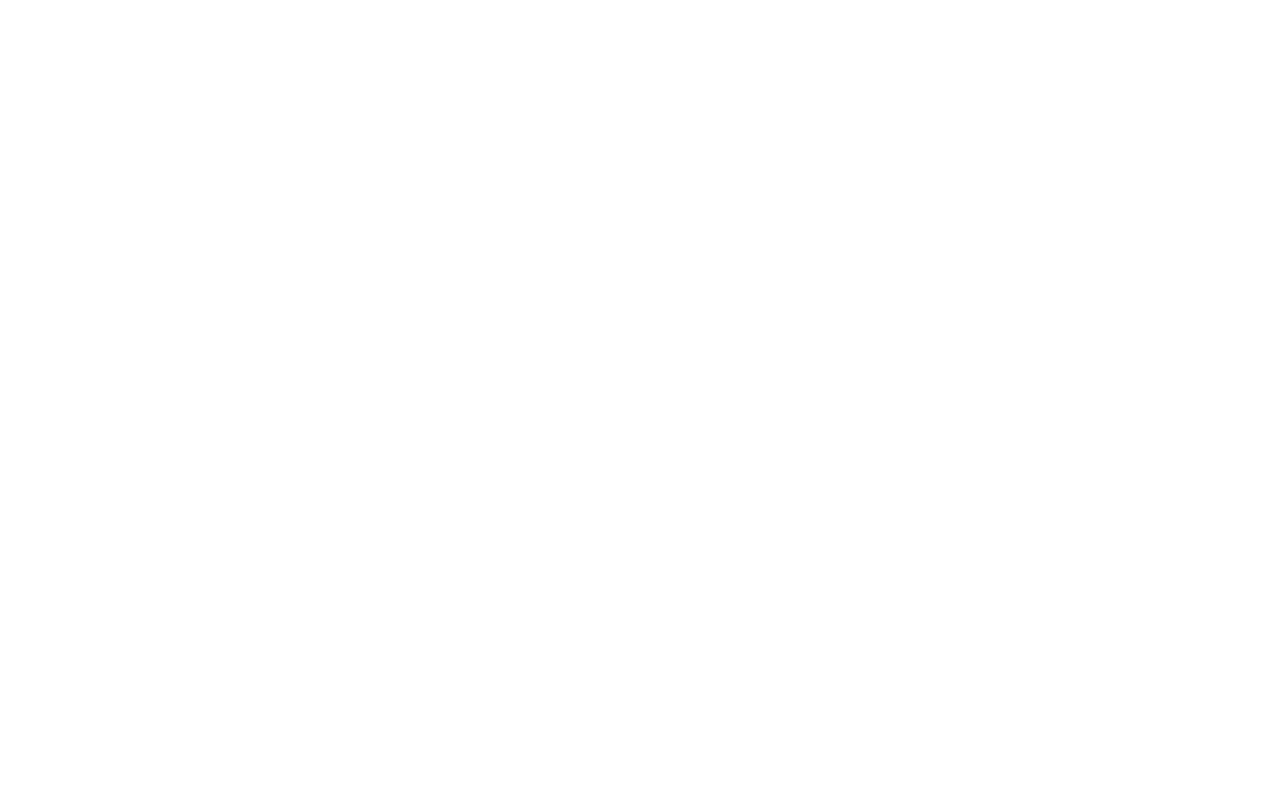
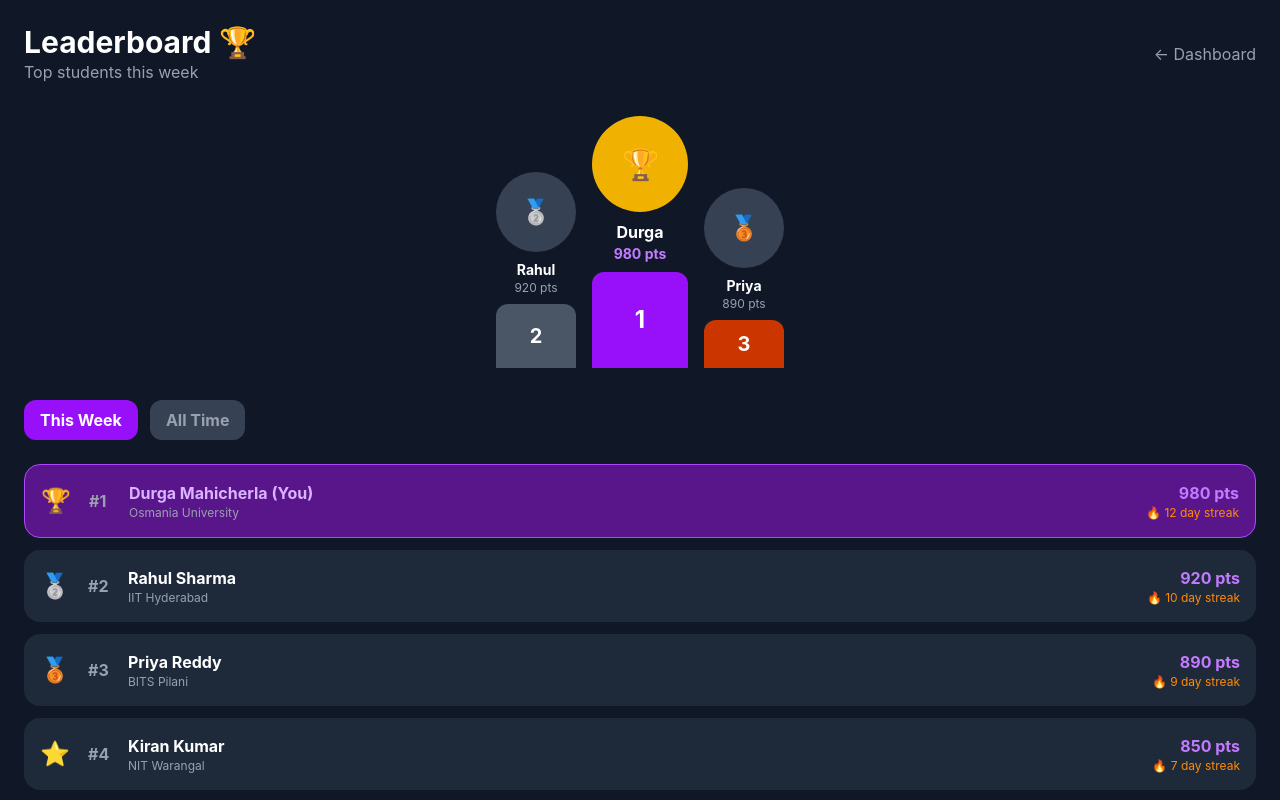
Before and after one commit to durgamahicherla/VIDHA, a React (Vite) app: page /leaderboard in a window 1280 px wide. Before the commit this address had no page. Shown: the top 800 px of the page. Built offline with nearby package versions, Linux system fonts and the light colour scheme.

Commit message:
Day 12: Leaderboard page added

```diff
--- a/src/App.jsx
+++ b/src/App.jsx
@@ -8,6 +8,7 @@
 import StudyPlan from './StudyPlan'
 import Timer from './Timer'
 import Progress from './Progress'
+import Leaderboard from './Leaderboard'
 
 function App() {
   return (
@@ -22,6 +23,7 @@
         <Route path="/studyplan" element={<StudyPlan />} />
         <Route path="/timer" element={<Timer />} />
         <Route path="/progress" element={<Progress />} />
+        <Route path="/leaderboard" element={<Leaderboard />} />
       </Routes>
     </BrowserRouter>
   )
--- /dev/null
+++ b/src/Leaderboard.jsx
@@ -0,0 +1,145 @@
+import { useState } from 'react'
+import { useNavigate } from 'react-router-dom'
+import { motion } from 'framer-motion'
+
+function Leaderboard() {
+  const navigate = useNavigate()
+  const [activeTab, setActiveTab] = useState('weekly')
+
+  const weeklyData = [
+    { rank: 1, name: 'Durga Mahicherla', score: 980, streak: 12, badge: '🏆', college: 'Osmania University' },
+    { rank: 2, name: 'Rahul Sharma', score: 920, streak: 10, badge: '🥈', college: 'IIT Hyderabad' },
+    { rank: 3, name: 'Priya Reddy', score: 890, streak: 9, badge: '🥉', college: 'BITS Pilani' },
+    { rank: 4, name: 'Kiran Kumar', score: 850, streak: 7, badge: '⭐', college: 'NIT Warangal' },
+    { rank: 5, name: 'Ananya Singh', score: 820, streak: 6, badge: '⭐', college: 'VIT Vellore' },
+    { rank: 6, name: 'Sai Teja', score: 790, streak: 5, badge: '⭐', college: 'JNTUH' },
+    { rank: 7, name: 'Meghna Patel', score: 760, streak: 4, badge: '⭐', college: 'Osmania University' },
+    { rank: 8, name: 'Arjun Nair', score: 730, streak: 3, badge: '⭐', college: 'IIT Bombay' },
+  ]
+
+  const allTimeData = [...weeklyData].sort((a, b) => b.score - a.score)
+
+  const data = activeTab === 'weekly' ? weeklyData : allTimeData
+
+  return (
+    <div className="min-h-screen bg-gray-900 p-6">
+
+      {/* Header */}
+      <div className="flex justify-between items-center mb-8">
+        <div>
+          <h1 className="text-3xl font-bold text-white">Leaderboard 🏆</h1>
+          <p className="text-gray-400">Top students this week</p>
+        </div>
+        <button
+          onClick={() => navigate('/dashboard')}
+          className="text-gray-400 hover:text-white"
+        >
+          ← Dashboard
+        </button>
+      </div>
+
+      {/* Top 3 Podium */}
+      <div className="flex justify-center items-end gap-4 mb-8">
+        {/* 2nd place */}
+        <motion.div
+          initial={{ opacity: 0, y: 20 }}
+          animate={{ opacity: 1, y: 0 }}
+          transition={{ delay: 0.2 }}
+          className="text-center"
+        >
+          <div className="bg-gray-700 w-20 h-20 rounded-full flex items-center justify-center text-2xl mx-auto mb-2">
+            🥈
+          </div>
+          <p className="text-white font-bold text-sm">{data[1]?.name.split(' ')[0]}</p>
+          <p className="text-gray-400 text-xs">{data[1]?.score} pts</p>
+          <div className="bg-gray-600 w-20 h-16 rounded-t-xl mt-2 flex items-center justify-center">
+            <span className="text-white font-bold text-xl">2</span>
+          </div>
+        </motion.div>
+
+        {/* 1st place */}
+        <motion.div
+          initial={{ opacity: 0, y: 20 }}
+          animate={{ opacity: 1, y: 0 }}
+          transition={{ delay: 0.1 }}
+          className="text-center"
+        >
+          <div className="bg-yellow-500 w-24 h-24 rounded-full flex items-center justify-center text-3xl mx-auto mb-2">
+            🏆
+          </div>
+          <p className="text-white font-bold">{data[0]?.name.split(' ')[0]}</p>
+          <p className="text-purple-400 text-sm font-bold">{data[0]?.score} pts</p>
+          <div className="bg-purple-600 w-24 h-24 rounded-t-xl mt-2 flex items-center justify-center">
+            <span className="text-white font-bold text-2xl">1</span>
+          </div>
+        </motion.div>
+
+        {/* 3rd place */}
+        <motion.div
+          initial={{ opacity: 0, y: 20 }}
+          animate={{ opacity: 1, y: 0 }}
+          transition={{ delay: 0.3 }}
+          className="text-center"
+        >
+          <div className="bg-gray-700 w-20 h-20 rounded-full flex items-center justify-center text-2xl mx-auto mb-2">
+            🥉
+          </div>
+          <p className="text-white font-bold text-sm">{data[2]?.name.split(' ')[0]}</p>
+          <p className="text-gray-400 text-xs">{data[2]?.score} pts</p>
+          <div className="bg-orange-700 w-20 h-12 rounded-t-xl mt-2 flex items-center justify-center">
+            <span className="text-white font-bold text-xl">3</span>
+          </div>
+        </motion.div>
+      </div>
+
+      {/* Tabs */}
+      <div className="flex gap-3 mb-6">
+        <button
+          onClick={() => setActiveTab('weekly')}
+          className={`px-4 py-2 rounded-xl font-bold ${activeTab === 'weekly' ? 'bg-purple-600 text-white' : 'bg-gray-700 text-gray-400'}`}
+        >
+          This Week
+        </button>
+        <button
+          onClick={() => setActiveTab('alltime')}
+          className={`px-4 py-2 rounded-xl font-bold ${activeTab === 'alltime' ? 'bg-purple-600 text-white' : 'bg-gray-700 text-gray-400'}`}
+        >
+          All Time
+        </button>
+      </div>
+
+      {/* Full List */}
+      <div className="space-y-3">
+        {data.map((student, index) => (
+          <motion.div
+            key={index}
+            initial={{ opacity: 0, x: -20 }}
+            animate={{ opacity: 1, x: 0 }}
+            transition={{ delay: index * 0.05 }}
+            className={`flex items-center gap-4 p-4 rounded-2xl ${
+              student.name === 'Durga Mahicherla'
+                ? 'bg-purple-900 border border-purple-500'
+                : 'bg-gray-800'
+            }`}
+          >
+            <span className="text-2xl w-8">{student.badge}</span>
+            <span className="text-gray-400 font-bold w-6">#{student.rank}</span>
+            <div className="flex-1">
+              <p className={`font-bold ${student.name === 'Durga Mahicherla' ? 'text-purple-300' : 'text-white'}`}>
+                {student.name} {student.name === 'Durga Mahicherla' && '(You)'}
+              </p>
+              <p className="text-gray-400 text-xs">{student.college}</p>
+            </div>
+            <div className="text-right">
+              <p className="text-purple-400 font-bold">{student.score} pts</p>
+              <p className="text-orange-400 text-xs">🔥 {student.streak} day streak</p>
+            </div>
+          </motion.div>
+        ))}
+      </div>
+
+    </div>
+  )
+}
+
+export default Leaderboard
```
